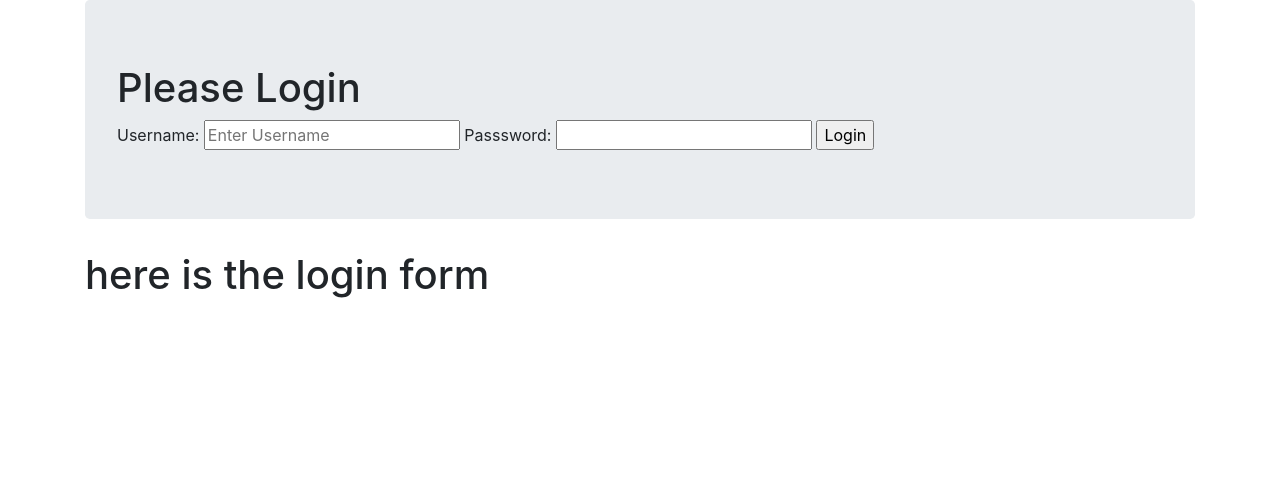
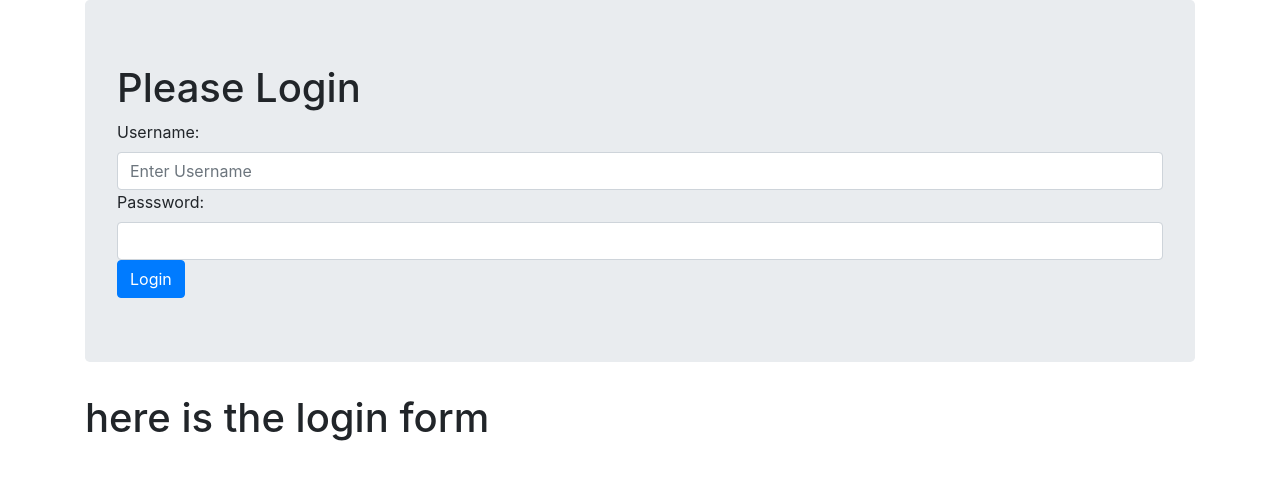
Before and after one commit to ermiaskidane/eri-django-deplyoment-, a Django app: page /basic_app/user_login/ in a window 1280 px wide. Shown: the part 56-536 px from the top of the page. Run offline with Django 3.2, Linux system fonts and the light colour scheme; some libraries are stand-ins or nearby versions.

Commit message:
Update login.html

```diff
--- a/templates/basic_app/login.html
+++ b/templates/basic_app/login.html
@@ -2,15 +2,15 @@
  {% block body_block %}
  <div class="jumbotron">
    <h1>Please Login</h1>
-   <form action="{% url 'basic_app:user_login' %}" method="post">
+   <form class="group-form" action="{% url 'basic_app:user_login' %}" method="post">
      {% csrf_token %}
      <label for="username">Username:</label>
-     <input type="text" name="username" placeholder="Enter Username">
+     <input class="form-control" type="text" name="username" placeholder="Enter Username">
 
      <label for="password">Passsword:</label>
-     <input type="password" name="password" value="">
+     <input class="form-control" type="password" name="password" value="">
 
-     <input type="submit" name="" value="Login">
+     <input class="btn btn-primary btn-submit" type="submit" name="" value="Login">
    </form>
  </div>
     <h1>here is the login form </h1>
```
